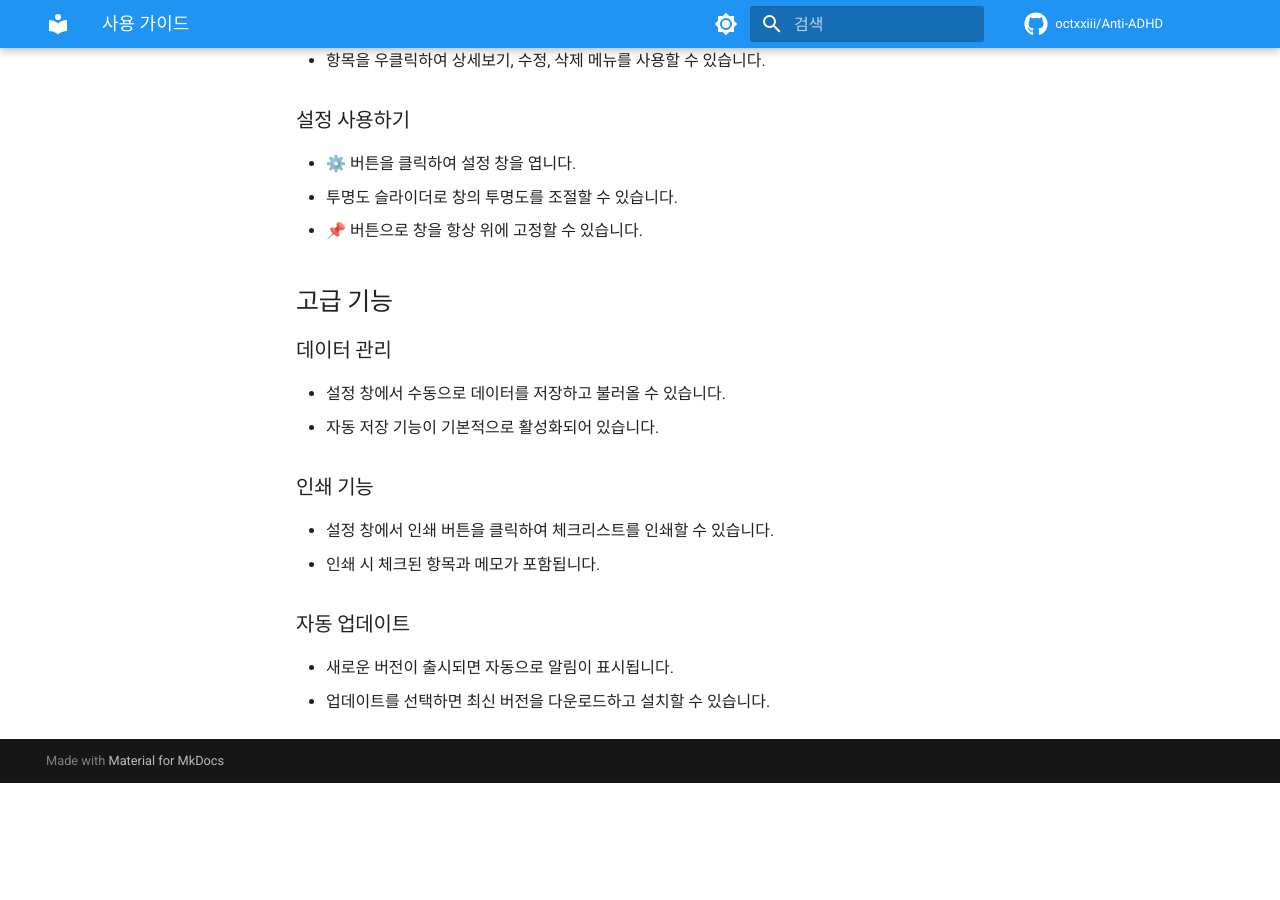
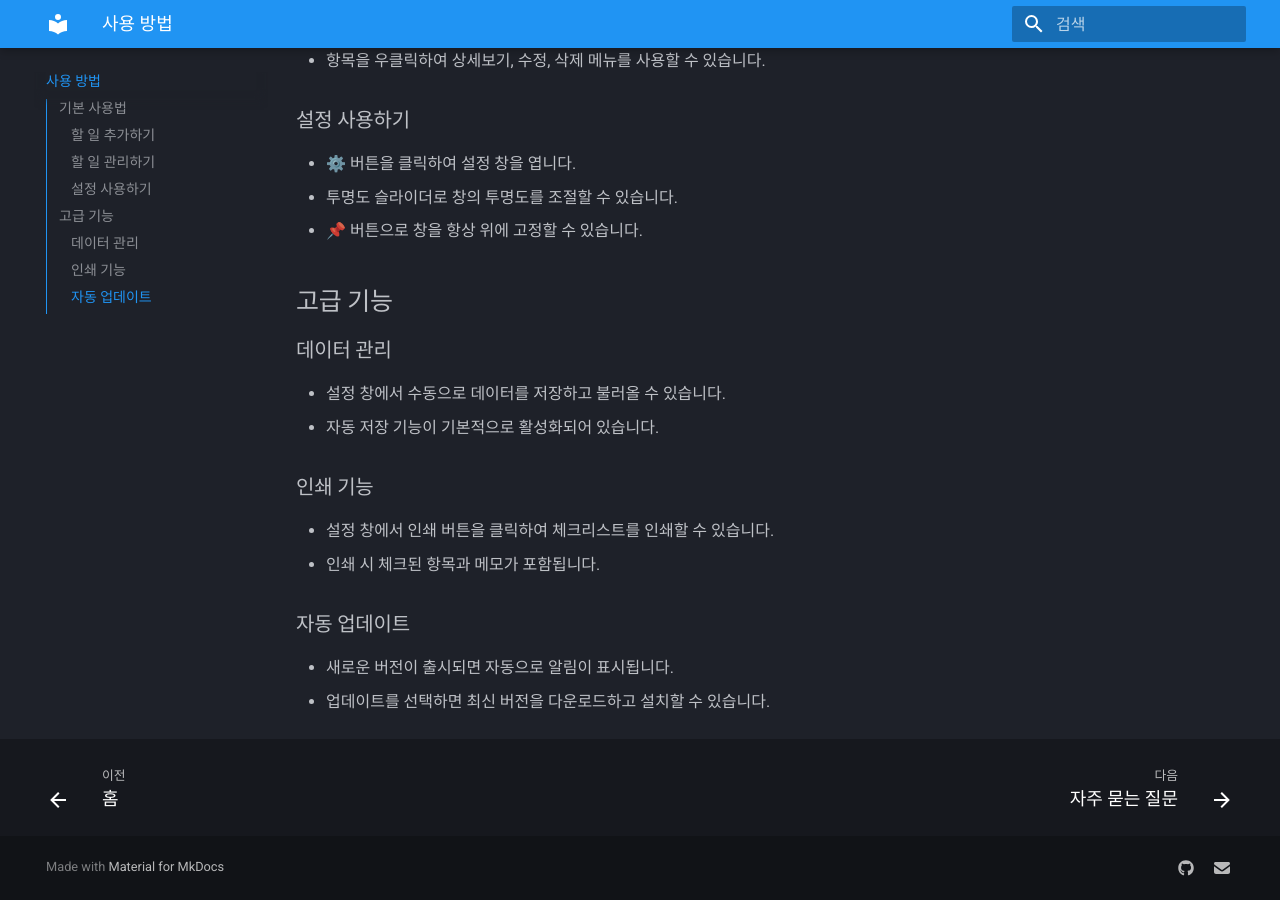
Before and after one commit to octxxiii/Anti-ADHD-Desktop-App-, an MkDocs documentation site: the page built from docs/usage.md, in a window 1280 px wide and 900 px high, scrolled down 515 px. Built offline with MkDocs 1.6.1 and Material for MkDocs 9.7.7, drawn with Linux system fonts in a browser that asks for light colours; comment, search, counter and statistics services are not loaded; before the commit the page ends 1298 px from its top, so only the background shows below that.

Commit message:
docs: mkdocs 설정 업데이트 및 다크 모드 기본 설정

```diff
--- a/mkdocs.yml
+++ b/mkdocs.yml
@@ -1,49 +1,80 @@
 site_name: Anti-ADHD
-site_description: 아이젠하워 매트릭스 기반 할 일 관리 프로그램
+site_description: 아이젠하워 매트릭스로 ADHD를 이기는 할 일 관리 프로그램
+site_author: octxxiii
+site_url: https://octxxiii.github.io/Anti-ADHD
+
 theme:
   name: material
   language: ko
   features:
+    - navigation.tabs
+    - navigation.sections
+    - navigation.top
+    - search.suggest
+    - search.highlight
+    - content.tabs.link
+    - content.code.annotate
+    - content.code.copy
+    - header.autohide
+    - navigation.expand
     - navigation.instant
     - navigation.tracking
-    - navigation.tabs
-    - navigation.sections
-    - navigation.expand
-    - navigation.top
+    - navigation.indexes
+    - navigation.footer
+    - navigation.path
+    - navigation.prune
+    - toc.follow
     - toc.integrate
-    - search.suggest
-    - search.highlight
   palette:
-    - scheme: default
-      primary: blue
-      accent: light blue
-      toggle:
-        icon: material/brightness-7
-        name: Switch to dark mode
-    - scheme: slate
-      primary: blue
-      accent: light blue
-      toggle:
-        icon: material/brightness-4
-        name: Switch to light mode
+    scheme: slate
+    primary: blue
+    accent: blue
   icon:
     repo: fontawesome/brands/github
 
-repo_name: octxxiii/Anti-ADHD
-repo_url: https://github.com/octxxiii/Anti-ADHD
+extra:
+  social:
+    - icon: fontawesome/brands/github
+      link: https://github.com/octxxiii/Anti-ADHD
+    - icon: fontawesome/solid/envelope
+      link: mailto:kdyw123@gmail.com
+
+plugins:
+  - search
+  - git-revision-date-localized:
+      type: date
+      timezone: Asia/Seoul
+      locale: ko
+
+markdown_extensions:
+  - admonition
+  - codehilite
+  - footnotes
+  - meta
+  - toc:
+      permalink: true
+  - pymdownx.arithmatex
+  - pymdownx.betterem:
+      smart_enable: all
+  - pymdownx.caret
+  - pymdownx.critic
+  - pymdownx.details
+  - pymdownx.emoji:
+      emoji_index: !!python/name:materialx.emoji.twemoji
+      emoji_generator: !!python/name:materialx.emoji.to_svg
+  - pymdownx.highlight
+  - pymdownx.inlinehilite
+  - pymdownx.keys
+  - pymdownx.mark
+  - pymdownx.smartsymbols
+  - pymdownx.superfences
+  - pymdownx.tabbed
+  - pymdownx.tasklist:
+      custom_checkbox: true
+  - pymdownx.tilde
 
 nav:
   - 홈: index.md
-  - 사용 방법: user-guide.md
+  - 사용 방법: usage.md
   - 자주 묻는 질문: faq.md
   - 문제 해결: troubleshooting.md
-
-markdown_extensions:
-  - attr_list
-  - md_in_html
-  - admonition
-  - pymdownx.details
-  - pymdownx.superfences
-  - pymdownx.emoji:
-      emoji_index: !!python/name:materialx.emoji.twemoji
-      emoji_generator: !!python/name:materialx.emoji.to_svg
```
